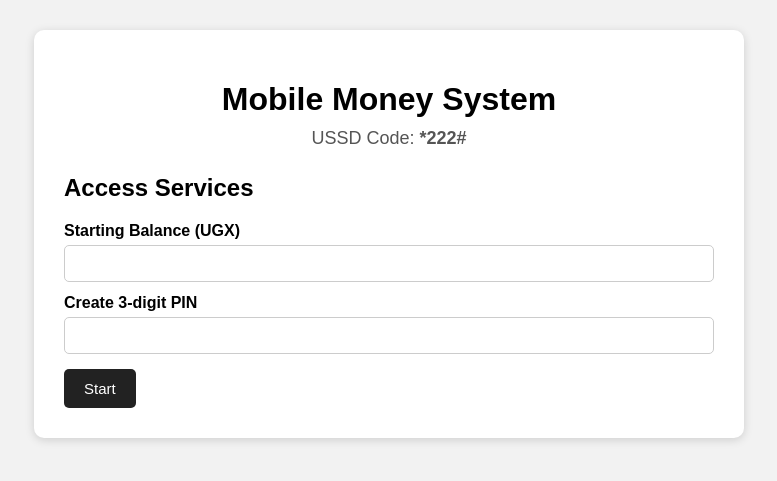
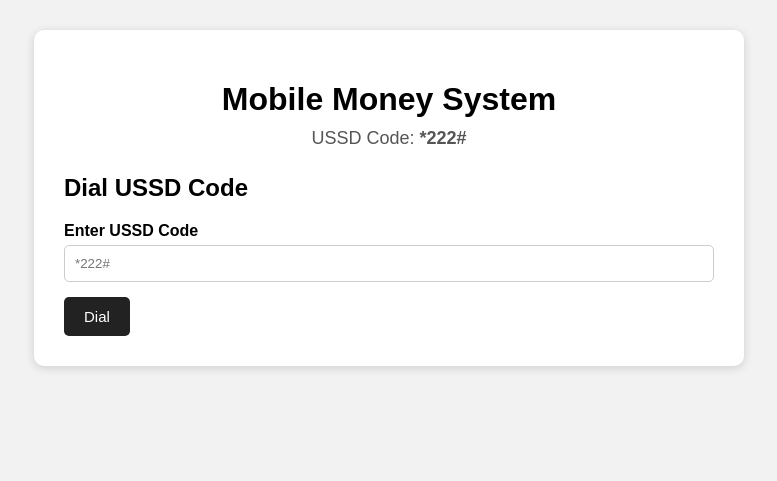
Before and after one commit to Birungienoth/Object-Oriented-Program, a Flask app: page / in a window 1280 px wide. Shown: the top 481 px of the page, without its empty margins (251-1028 px from the left). Run offline with Flask 3, Linux system fonts and the light colour scheme.

Commit message:
Update form for USSD code dialing

```diff
--- a/templates/index.html
+++ b/templates/index.html
@@ -114,23 +114,18 @@
 
     {% if not started %}
 
-        <h2>Access Services</h2>
+    <h2>Dial USSD Code</h2>
 
-        <form method="POST">
+    <form method="POST">
 
-            <input type="hidden" name="action" value="setup">
-            <input type="hidden" name="code" value="*222#">
+        <input type="hidden" name="action" value="dial">
 
-            <label>Starting Balance (UGX)</label>
-            <input type="number" name="balance" min="0" required>
+        <label>Enter USSD Code</label>
+        <input type="text" name="code" placeholder="*222#" required>
 
-            <label>Create 3-digit PIN</label>
-            <input type="password" name="pin" minlength="3" maxlength="3"
-                   pattern="[0-9]{3}" required>
+        <button type="submit">Dial</button>
 
-            <button type="submit">Start</button>
-
-        </form>
+    </form>
 
     {% else %}
 
```
